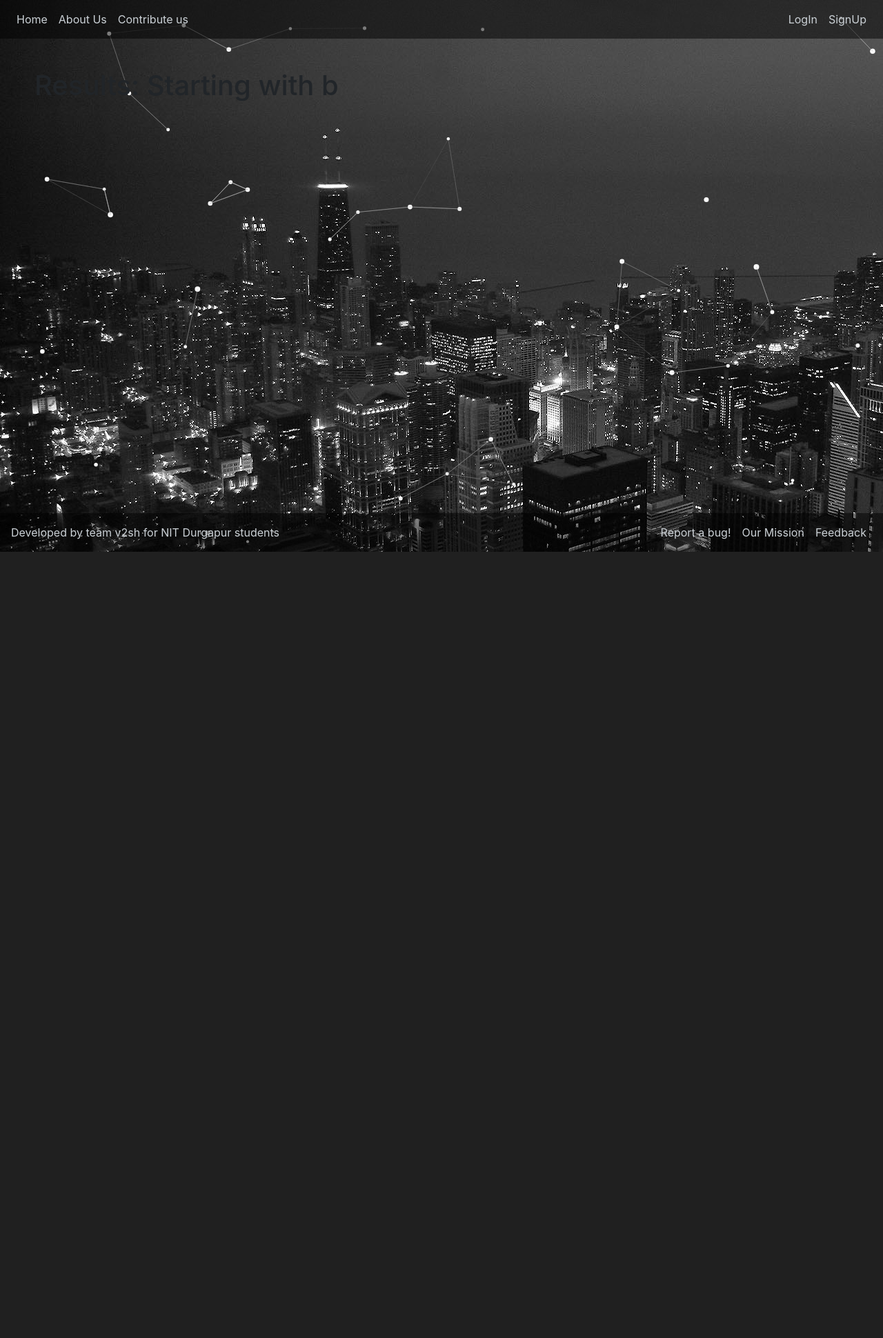
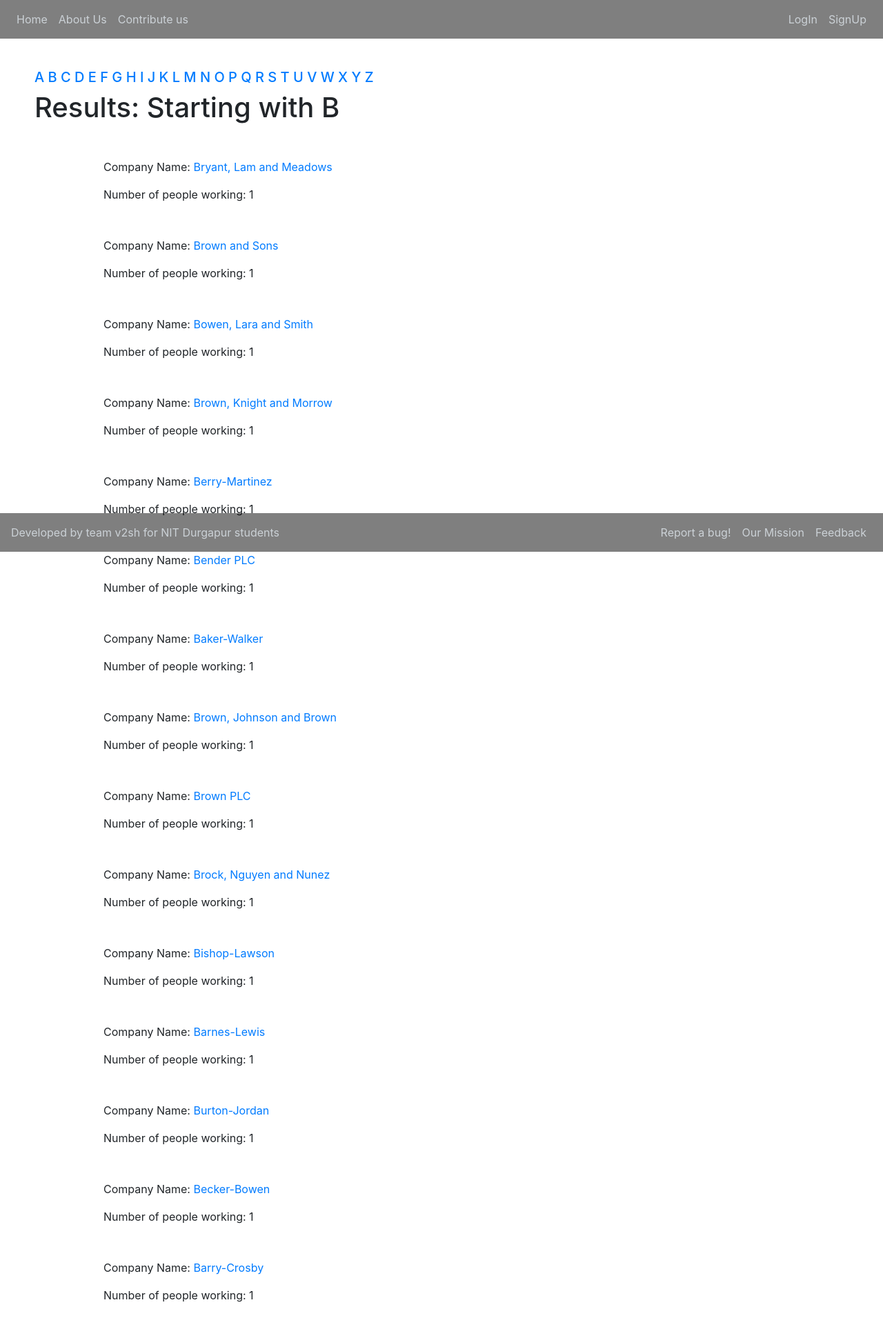
Before and after one commit to vishvanath45/v2sh, a Django app: page /contents/bycompany/b in a window 1280 px wide. Shown: the whole page at 69% size. Before the commit the page ends 800 px from the top, so only its background shows below. Run offline with Django 3.2, Linux system fonts and the light colour scheme; data comes from the database, SQL or seed files in the repository; both versions use the stored data as it was after the commit; some libraries are stand-ins or nearby versions.

Commit message:
results by name

```diff
--- a/v2sh/contents/urls.py
+++ b/v2sh/contents/urls.py
@@ -8,5 +8,5 @@ urlpatterns = [
     url(r'^feedbackform/$',views.feedbackform, name= 'feedbackform'),
     url(r'^ourmission/$',views.ourmission, name= 'ourmission'),
     url(r'^bycompany/(?P<alpha>\w{0,50})$',views.bycompany,name = "bycompany")
-
+    # url(r'^bycompany/$',views.bycompany,name = "bycompany"),
 ]
--- a/v2sh/contents/views.py
+++ b/v2sh/contents/views.py
@@ -6,7 +6,10 @@ from django.shortcuts import render
 from superuser.models import SuperUser, Experience
 
 from django.contrib.auth.decorators import login_required
+
+from django.urls import reverse
 # Create your views here.
+
 
 # @login_required()
 def home(request):
@@ -36,13 +39,14 @@ def ourmission(request):
     return render(request, 'contents/ourmission.html')
 
 # @login_required()
+
 def bycompany(request,alpha):
-
+    alpha1=alpha.upper()
     names=[]
     number_of_people=[]
     job_count_pairs = []
     for i in range(Experience.objects.count()):
-        if(Experience.objects.all()[i].company_name[0]==alpha):
+        if(Experience.objects.all()[i].company_name[0]==alpha or Experience.objects.all()[i].company_name[0]==alpha1):
             names.append(Experience.objects.all()[i].company_name)
     for i in names:
         cnt=0
@@ -53,4 +57,4 @@ def bycompany(request,alpha):
     for i in range(len(names)):
         job_count_pairs.append((names[i], number_of_people[i]))
 
-    return render(request,'contents/bycompany.html',{'names':job_count_pairs,'alpha':alpha})
+    return render(request,'contents/bycompany.html',{'names':job_count_pairs,'alpha':alpha1})
--- a/v2sh/populate_faker.py
+++ b/v2sh/populate_faker.py
@@ -17,7 +17,7 @@ fake = Faker()
 i = 0
 for entry in range(200):
 
-	fake_suid = int(i)
+	# fake_suid = int(i)
 
 	i += 1
 
@@ -50,7 +50,7 @@ for entry in range(200):
 	fake_i_or_j = random.choice(intern_or_job)
 
 
-	suprusrobj = SuperUser.objects.get_or_create( su_id = fake_suid, name = fake_name, email = fake_email,  ph_no =  fake_phone,  branch = fake_branch, yog= fake_yog)[0]
+	suprusrobj = SuperUser.objects.get_or_create( name = fake_name, email = fake_email,  ph_no =  fake_phone,  branch = fake_branch, yog= fake_yog)[0]
 
 
 	exp_rec = Experience.objects.get_or_create(object_name = suprusrobj,company_name = fake_company, joining_date = fake_jd ,ending_date = fake_ed ,role = fake_role,internship_or_job = fake_i_or_j)[0]
--- a/v2sh/templates/base.html
+++ b/v2sh/templates/base.html
@@ -5,7 +5,7 @@
 	<title>
 		v2sh
 	</title>
-    <link rel="stylesheet" href="{% static 'css/stylebase.css' %}">
+    <!--<link rel="stylesheet" href="{% static 'css/stylebase.css' %}">-->
     {% block head %}
         <link rel="stylesheet" href="{% static 'css/bootstrap.min.css' %}">
         <script src="https://code.jquery.com/jquery-3.2.1.slim.min.js" integrity="sha384-KJ3o2DKtIkvYIK3UENzmM7KCkRr/rE9/Qpg6aAZGJwFDMVNA/GpGFF93hXpG5KkN" crossorigin="anonymous"></script>
@@ -57,8 +57,8 @@
       {% endif %}
     </div>
 </nav>
-    <canvas id="canvas">
-    </canvas>
+    <!--<canvas id="canvas">-->
+    <!--</canvas>-->
 
     {% block content %}
 
@@ -77,6 +77,6 @@
 	    </div>
 	</nav>
     <!-- <script type="text/javascript"></script> -->
-<script src="{% static 'js/index.js' %}"></script>
+<!--<script src="{% static 'js/index.js' %}"></script>-->
 </body>
 </html>
--- a/v2sh/templates/contents/bycompany.html
+++ b/v2sh/templates/contents/bycompany.html
@@ -12,6 +12,34 @@
 
 {% block content %}
     <div class="main">
+        <h5>
+            <a href=" {%url 'bycompany' alpha='a' %}">A</a>
+            <a href="{% url 'bycompany' alpha='b' %}">B</a>
+            <a href="{% url 'bycompany' alpha='c'%} ">C</a>
+            <a href="{% url 'bycompany' alpha='d' %}">D</a>
+            <a href="{% url 'bycompany' alpha='e' %}">E</a>
+            <a href="{% url 'bycompany' alpha='f' %}">F</a>
+            <a href="{% url 'bycompany' alpha='g' %}">G</a>
+            <a href="{% url 'bycompany' alpha='h' %}">H</a>
+            <a href="{% url 'bycompany' alpha='i' %}">I</a>
+            <a href="{% url 'bycompany' alpha='j' %}">J</a>
+            <a href="{% url 'bycompany' alpha='k' %}">K</a>
+            <a href="{% url 'bycompany' alpha='l' %}">L</a>
+            <a href="{% url 'bycompany' alpha='m' %}">M</a>
+            <a href="{% url 'bycompany' alpha='n' %}">N</a>
+            <a href="{% url 'bycompany' alpha='o' %}">O</a>
+            <a href="{% url 'bycompany' alpha='p' %}">P</a>
+            <a href="{% url 'bycompany' alpha='q' %}">Q</a>
+            <a href="{% url 'bycompany' alpha='r' %}">R</a>
+            <a href="{% url 'bycompany' alpha='s' %}">S</a>
+            <a href="{% url 'bycompany' alpha='t' %}">T</a>
+            <a href="{% url 'bycompany' alpha='u' %}">U</a>
+            <a href="{% url 'bycompany' alpha='v' %}">V</a>
+            <a href="{% url 'bycompany' alpha='w' %}">W</a>
+            <a href="{% url 'bycompany' alpha='x' %}">X</a>
+            <a href="{% url 'bycompany' alpha='y' %}">Y</a>
+            <a href="{% url 'bycompany' alpha='z' %}">Z</a>
+        </h5>
         <h1>Results: Starting with {{alpha}}</h1>
         {% for name,cnt in names %}
             <div class="sub-main">
--- a/v2sh/templates/contents/home.html
+++ b/v2sh/templates/contents/home.html
@@ -10,7 +10,7 @@
 {% block content %}
     <div class="search">
         <span class="sub-search">
-            <a href="google.com">Search by Company</a>
+            <a href="{% url 'bycompany' alpha='a' %}">Search by Company</a>
         </span>
         <span class="sub-search">
             <a href="facebook.com">Search by Name</a>
```
Also changed, not shown: v2sh/db.sqlite3.
